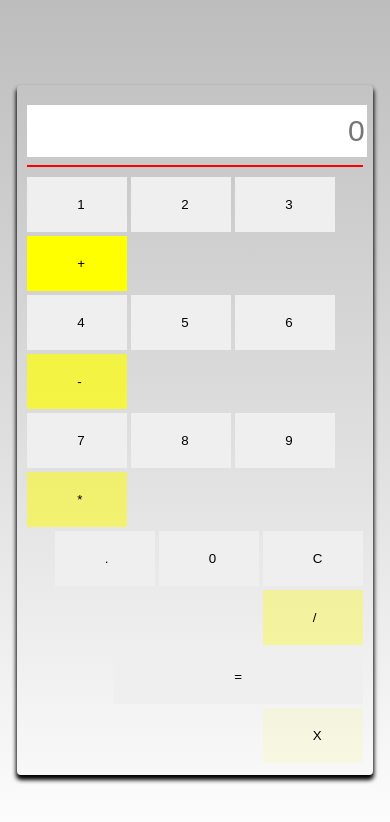
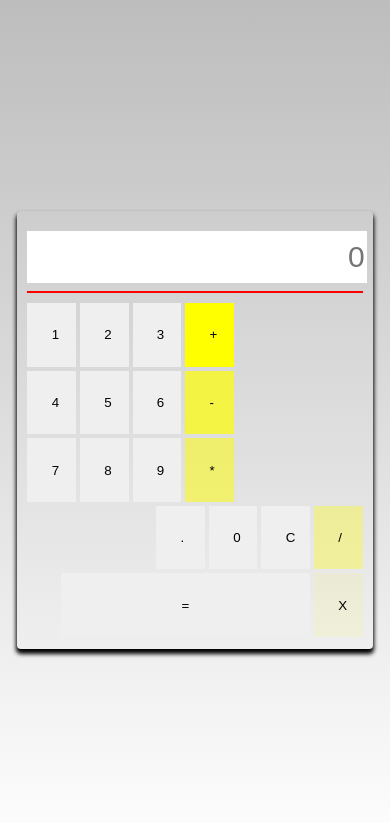
Before and after one commit to ShubhamKhati/calculator, a plain HTML site: page index.html in a window 390 px wide. Drawn offline with Linux system fonts and the light colour scheme.

Commit message:
made it responsive

```diff
--- a/style.css
+++ b/style.css
@@ -44,3 +44,9 @@ button:hover{
 #equall{
    width: 74.3%;
 }
+@media(max-width:480px){
+    .calculator button{
+        width:3px;
+        padding:24.3px;
+    }
+}
```
